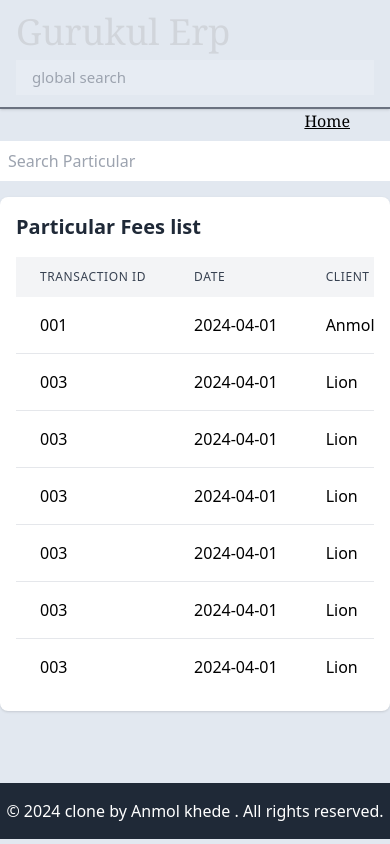
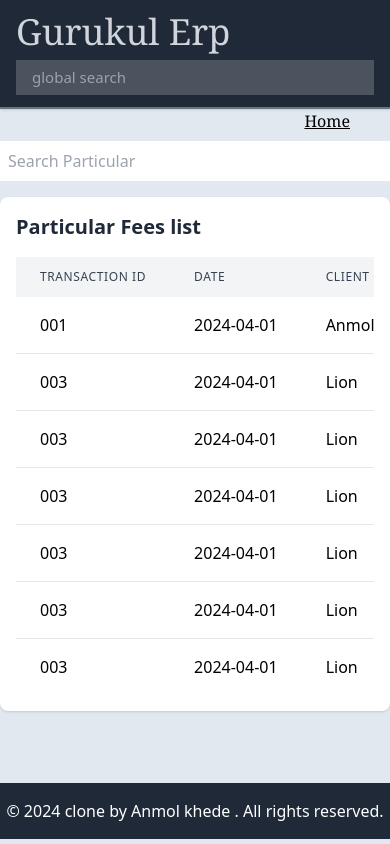
Before and after one commit to Anmolkhede/GurukulErp, a plain HTML site: page flist.html in a window 390 px wide. Drawn offline with nearby package versions, Linux system fonts and the light colour scheme.

Commit message:
Update flist.html

```diff
--- a/flist.html
+++ b/flist.html
@@ -13,7 +13,7 @@
 
 <body class="bg-slate-200 overflow-x-auto">
     <!-- Header Section -->
-    <header class="lg:bg-gray-800 dj:bg-gray-800 border-b-2 lg:h-[65px] border-gray-500 shadow ">
+    <header class="bg-gray-800 border-b-2 lg:h-[65px] border-gray-500 shadow ">
       <div class="container mx-auto px-4 py-3 flex justify-between flex-wrap gap-2">
           <div>   <h1 class="text-4xl   text-gray-300
               dj:ml-5  text-black font-serif font-medium">Gurukul Erp</h1></div>
```
